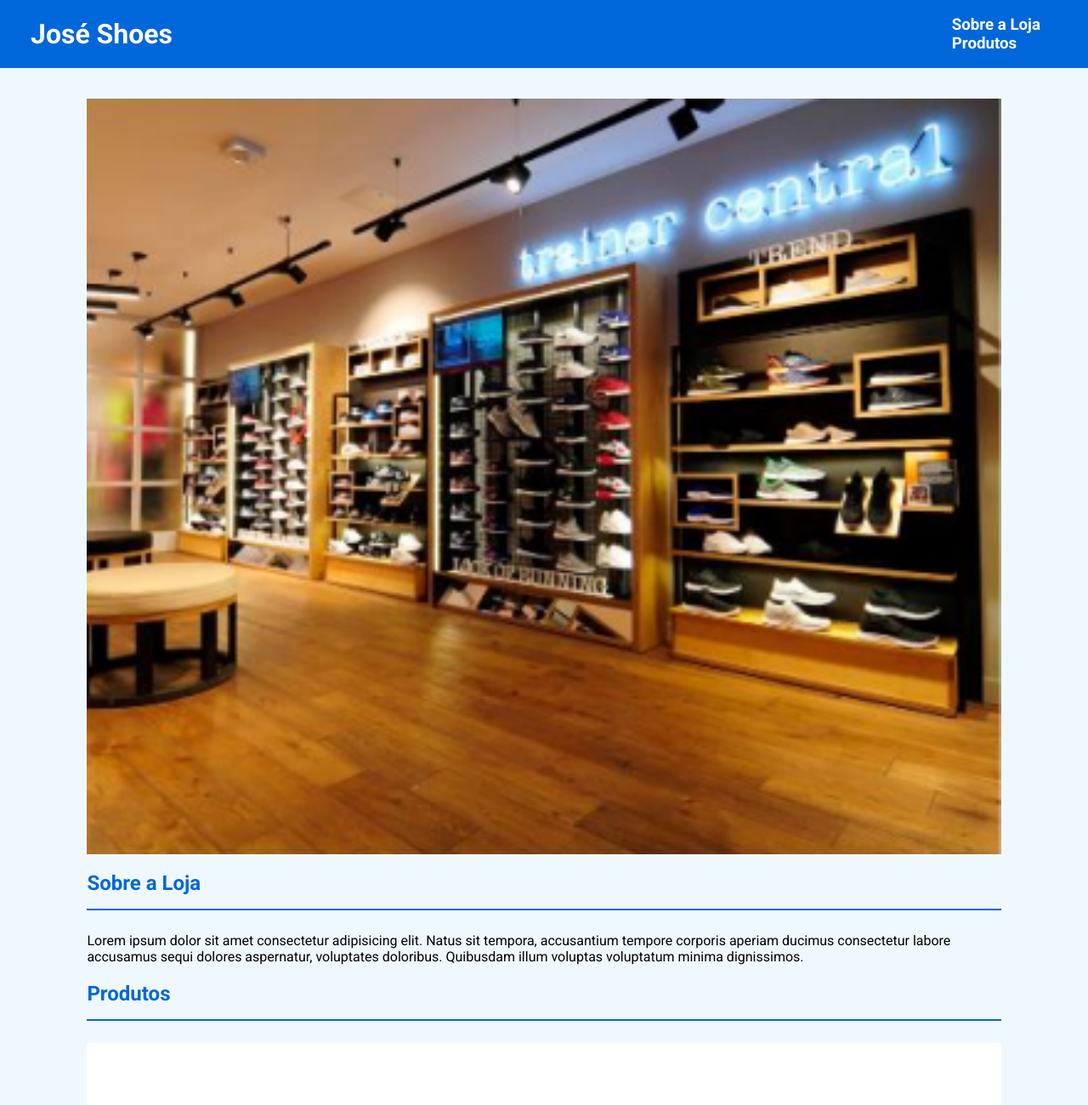
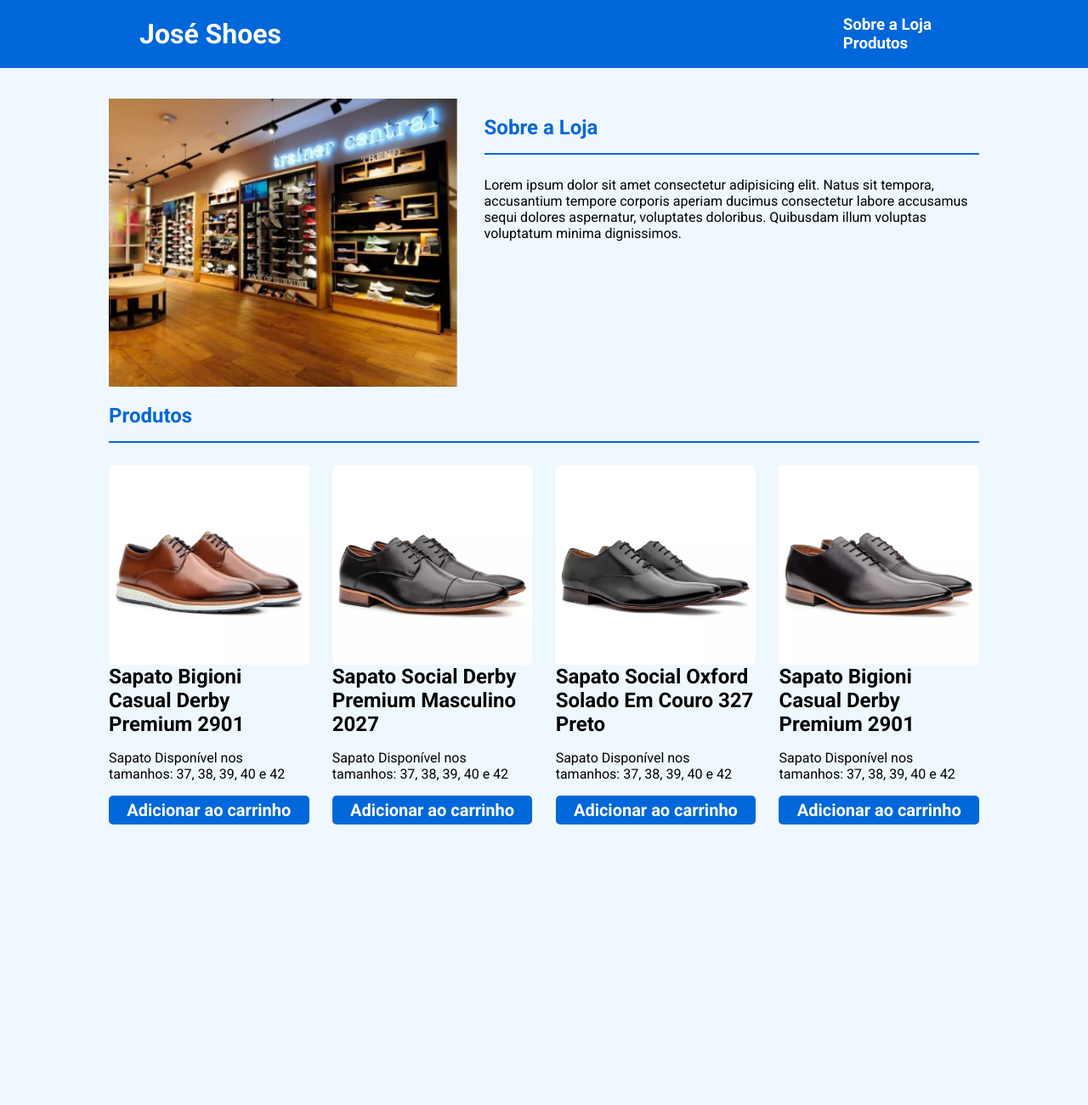
Before and after one commit to josevaldircalixto/loja-jose-shoes, a plain HTML site: page index.html in a window 1280 px wide. Shown: the top 1300 px of the page at 85% size. After the commit the page ends 1005 px from the top, so only its background shows below. Drawn offline with Linux system fonts and the light colour scheme.

Commit message:
terminado

```diff
--- a/index.html
+++ b/index.html
@@ -13,6 +13,7 @@
 
 <body>
   <header>
+    <div class="titulos-nav">
       <h1>
         José Shoes
       </h1>
@@ -24,17 +25,21 @@
           Produtos
         </h3>
       </nav>
+    </div>
   </header>
   <main>
-    <div>
+    <div class="container-hero">
       <img src="/img/loja.png" alt="imagem da loja">
+      <div class="container-sobre">
         <h2 class="titulo-sessoes">Sobre a Loja</h2>
         <hr>
         <p>
-        Lorem ipsum dolor sit amet consectetur adipisicing elit. Natus sit tempora, accusantium tempore corporis aperiam
+          Lorem ipsum dolor sit amet consectetur adipisicing elit. Natus sit tempora, accusantium tempore corporis
+          aperiam
           ducimus consectetur labore accusamus sequi dolores aspernatur, voluptates doloribus. Quibusdam illum voluptas
           voluptatum minima dignissimos.
         </p>
+      </div>
     </div>
   </main>
   <div class="container">
--- a/style.css
+++ b/style.css
@@ -6,19 +6,28 @@
 }
 
 body {
-  width: 100%;
+  max-width: 100%;
   background-color: aliceblue;
 }
 
 header {
+  background-color: #0067DA;
+  margin-bottom: 36px;
+  height: 80px;
+
+}
+
+.titulos-nav {
+  height: 100%;
   display: flex;
-  background-color: #0067DA;
-  height: 80px;
-  width: 100%;
-  justify-content: space-between;
+  flex-direction: row;
+  justify-content: space-between !important;
   align-items: center;
-  margin-bottom: 36px;
+  max-width: 1024px;
+  margin: auto;
 }
+
+
 
 header h1,
 h3 {
@@ -42,6 +51,7 @@
 
 section img {
   width: 100%;
+  border-radius: 5px;
 }
 
 main div {
@@ -85,6 +95,42 @@
   width: 100%;
   padding: 3px;
   font-weight: bold;
-  font-size: 16px;
+  font-size: 20px;
   border-radius: 5px;
+  margin-bottom: 35px;
+  border-color: transparent;
 }
+
+@media screen and (min-width:641px) and (max-width: 1023px) {
+  section ul {
+    display: grid;
+    grid-template-columns: repeat(2, 49%);
+    justify-content: space-between;
+  }
+}
+
+@media screen and (min-width:1023px) {
+
+  .container-hero {
+    display: grid;
+    grid-template-columns: 40% auto;
+    max-width: 1024px;
+    margin: auto;
+  }
+
+  .container-sobre {
+    margin-left: 32px;
+  }
+
+  section {
+    max-width: 1024px;
+    margin: auto;
+  }
+
+  section ul {
+    display: grid;
+    grid-template-columns: repeat(4, 23%);
+    justify-content: space-between;
+  }
+
+}
```
Lines whose indentation alone changed are shown as unchanged.
